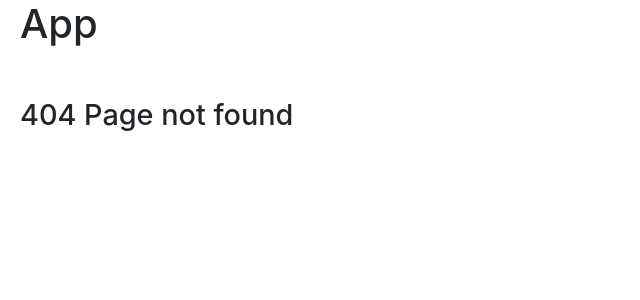
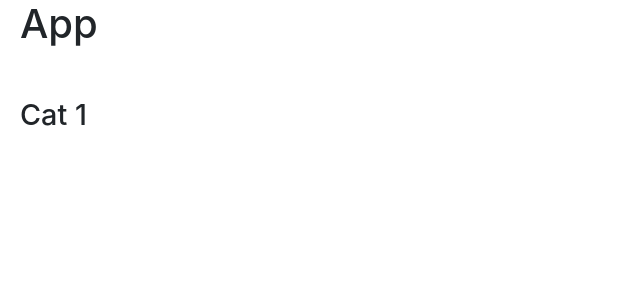
Before and after one commit to rmstibbard/week-09-react, a React (Create React App) app: page /cats/1 in a window 1280 px wide. Before the commit this address had no page. Shown: the top 300 px of the page, without its empty margins (0-640 px from the left). Built offline with nearby package versions, Linux system fonts and the light colour scheme.

Commit message:
Routes: With ID in URL

```diff
--- a/src/App.js
+++ b/src/App.js
@@ -13,6 +13,7 @@ import Header from "./components4/Header";
 import Content from "./components4/Content";
 import Figure from "./components4/Figure";
 import FourOhFour from "./components4/FourOhFour";
+import Cat from "./components4/Cat";
 
 const App = () => (
   <Router>
@@ -28,6 +29,10 @@ const App = () => (
           />
         </Route>
 
+        <Route path="/cats/:id" render={({ match }) => (
+          <Cat cat={match.params.id} />
+        )} />
+
         <FourOhFour />
 
       </Switch>
--- /dev/null
+++ b/src/components4/Cat.js
@@ -0,0 +1,9 @@
+import React from "react";
+
+const Cat = ({ cat }) => (
+    <cat>
+        <h2>Cat {cat}</h2>
+    </cat>
+);
+
+export default Cat;
```
